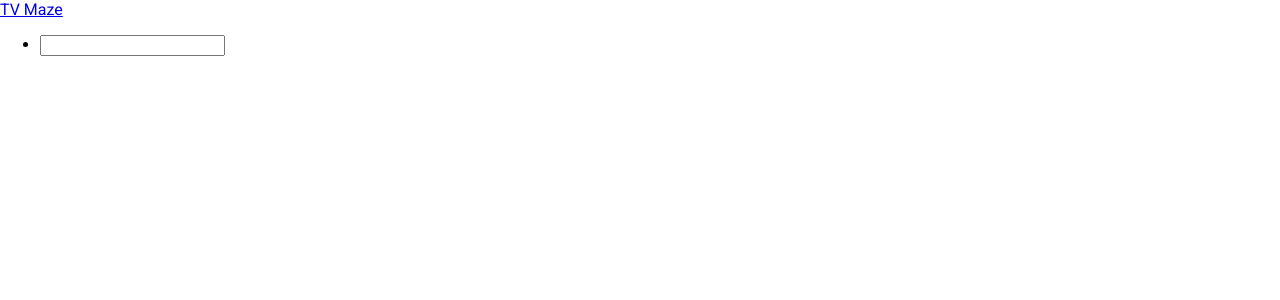
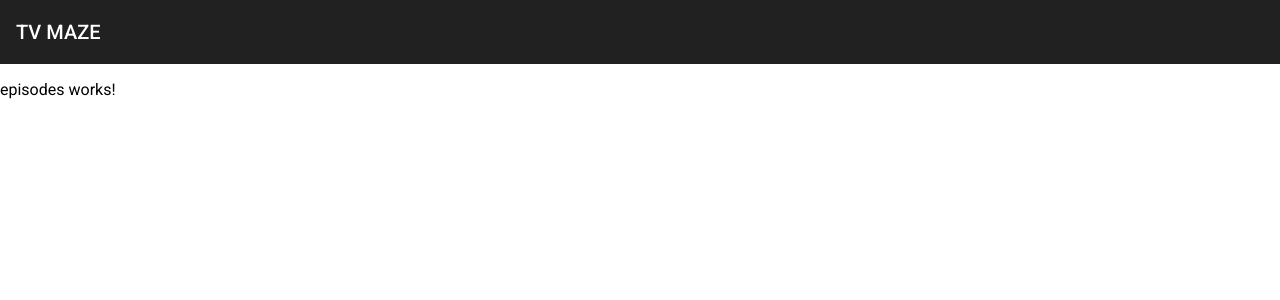
Before and after one commit to programmingysl/tvapp, an Angular app: page /episodes in a window 1280 px wide. Before the commit this address led to /. Shown: the top 300 px of the page. Built offline with nearby package versions, Linux system fonts and the light colour scheme.

Commit message:
fetched api service

```diff
--- a/src/app/app-routing.module.ts
+++ b/src/app/app-routing.module.ts
@@ -1,7 +1,14 @@
 import { NgModule } from '@angular/core';
 import { Routes, RouterModule } from '@angular/router';
 
-const routes: Routes = [];
+import { ShowsComponent} from './views/shows/shows.component';
+import {EpisodesComponent} from './views/episodes/episodes.component';
+
+const routes: Routes = [
+
+  { path: '', component: ShowsComponent },
+  { path: 'episodes', component: EpisodesComponent }
+];
 
 @NgModule({
   imports: [RouterModule.forRoot(routes)],
--- a/src/app/models/services/tvapi.service.ts
+++ b/src/app/models/services/tvapi.service.ts
@@ -10,15 +10,15 @@ export class TvapiService {
   constructor(private http: HttpClient) {
 
     // api call over here
- baseUrl ='http://api.tvmaze.com/search/shows?q=';
+     // = ;
 
   }
 
+          /*firstClick() { return console.log('Clicked'); }*/
+  getShows() {
 
-  getShows(): Observable <HttpClient> {
-
-    return of(this.shows);
-
+    // return of(this.shows);
+    return this.http.get('http://api.tvmaze.com/search/shows?q=girls');
   }
 
 
--- /dev/null
+++ b/src/app/views/episodes/episodes.component.html
@@ -0,0 +1,3 @@
+<p>
+  episodes works!
+</p>
--- /dev/null
+++ b/src/app/views/episodes/episodes.component.ts
@@ -0,0 +1,15 @@
+import { Component, OnInit } from '@angular/core';
+
+@Component({
+  selector: 'app-episodes',
+  templateUrl: './episodes.component.html',
+  styleUrls: ['./episodes.component.sass']
+})
+export class EpisodesComponent implements OnInit {
+
+  constructor() { }
+
+  ngOnInit() {
+  }
+
+}
--- a/src/app/views/nav/nav.component.html
+++ b/src/app/views/nav/nav.component.html
@@ -1,4 +1,4 @@
-<header>
+<!--<header>
   <div class="container">
     <a routerLink="/" class="logo">TV Maze</a>
     <nav>
@@ -12,3 +12,22 @@
     </nav>
   </div>
 </header>
+-->
+
+<mat-toolbar>
+  <span>{{title}}</span>
+
+  <!--
+
+  <ul style="float: left">
+    <li>
+      <form name="frmsrch">
+        <input type="search" name="query" id="srchShows">
+      </form>
+    </li>
+  </ul>
+
+  -->
+
+
+</mat-toolbar>
--- a/src/app/views/nav/nav.component.ts
+++ b/src/app/views/nav/nav.component.ts
@@ -1,4 +1,13 @@
 import { Component, OnInit } from '@angular/core';
+import {MatToolbarModule} from '@angular/material/toolbar';
+
+
+
+
+
+
+
+
 
 @Component({
   selector: 'app-nav',
@@ -7,6 +16,8 @@ import { Component, OnInit } from '@angular/core';
 })
 export class NavComponent implements OnInit {
 
+  title: string = 'TV MAZE';
+  // query: string = document.forms.item(0).query.value;
   constructor() { }
 
   ngOnInit() {
--- /dev/null
+++ b/src/app/views/shows/shows.component.html
@@ -0,0 +1,5 @@
+<ul>
+  <li *ngFor="let ashow of shows">
+  show name:  {{ ashow.show.name}}
+  </li>
+</ul>
--- /dev/null
+++ b/src/app/views/shows/shows.component.ts
@@ -0,0 +1,24 @@
+import { Component, OnInit } from '@angular/core';
+import {TvapiService} from '../../models/services/tvapi.service';
+import {NavComponent} from '../nav/nav.component';
+
+@Component({
+  selector: 'app-shows',
+  templateUrl: './shows.component.html',
+  styleUrls: ['./shows.component.sass']
+})
+export class ShowsComponent implements OnInit {
+
+  shows: object;
+
+  constructor(private show: TvapiService) { }
+
+  ngOnInit() {
+
+    this.show.getShows().subscribe(show => {this.shows = show
+    console.log(this.shows);
+
+    });
+  }
+
+}
```
Also changed, not shown: src/app/app.module.ts (+9 -2 lines), src/app/views/episodes/episodes.component.sass (added), src/app/views/shows/shows.component.sass (added).
